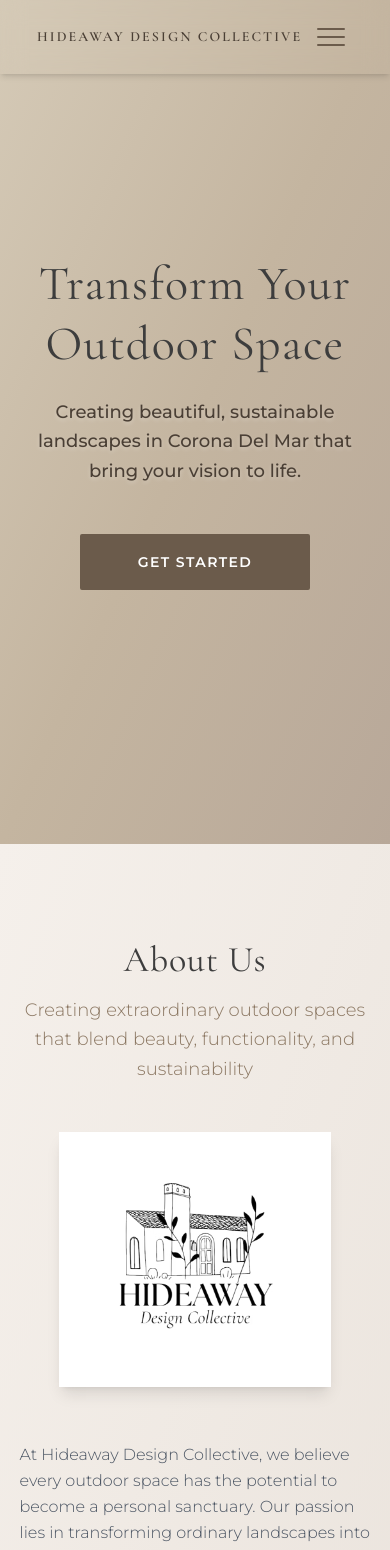
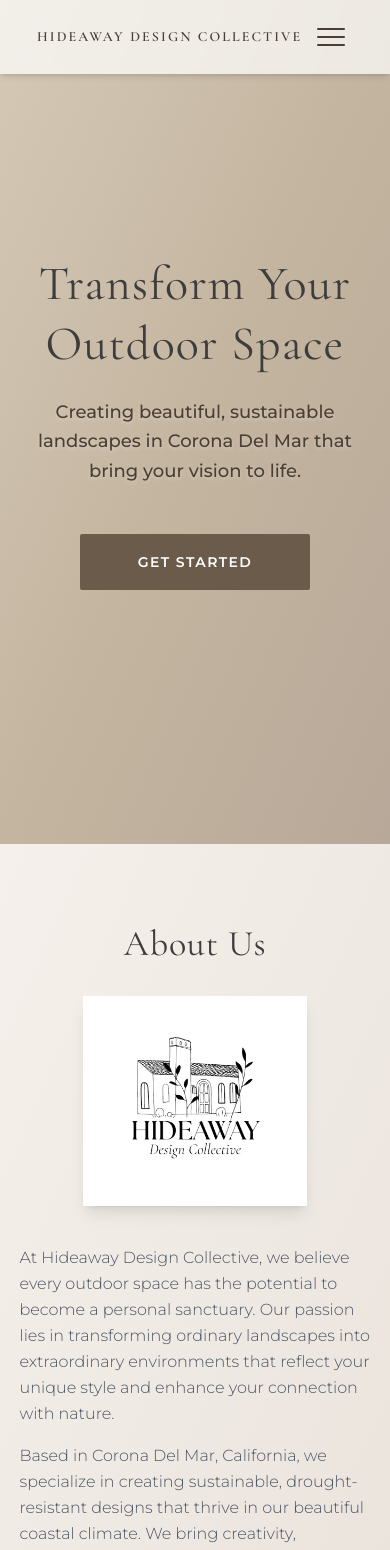
Before and after one commit to RentaProfessor/designlandingtest, a React (Vite) app: page / in a window 390 px wide. Shown: the top 1550 px of the page. Built offline with nearby package versions, Linux system fonts and the light colour scheme.

Commit message:
Fix mobile navigation issues: improve auto-scroll, compact About section, enhance menu visibility

```diff
--- a/src/components/About.jsx
+++ b/src/components/About.jsx
@@ -2,25 +2,25 @@ export default function About() {
   return (
     <section
       id="about"
-      className="min-h-screen flex flex-col items-center justify-center px-[5%] py-24 bg-gradient-to-br from-sand-100 to-sand-200"
+      className="min-h-screen flex flex-col items-center justify-center px-[5%] py-20 md:py-24 bg-gradient-to-br from-sand-100 to-sand-200"
     >
       <div className="max-w-5xl w-full text-center">
-        <h2 className="font-serif text-4xl md:text-6xl font-normal text-brown-800 mb-4 tracking-wide">
+        <h2 className="font-serif text-4xl md:text-6xl font-normal text-brown-800 mb-8 md:mb-4 tracking-wide">
           About Us
         </h2>
-        <p className="font-sans text-lg md:text-xl text-brown-400 mb-12 font-light leading-relaxed">
+        <p className="hidden md:block font-sans text-lg md:text-xl text-brown-400 mb-12 font-light leading-relaxed">
           Creating extraordinary outdoor spaces that blend beauty, functionality, and sustainability
         </p>
 
-        <div className="bg-white p-10 inline-block shadow-lg mb-12 transition-all duration-300 hover:-translate-y-2 hover:shadow-2xl">
+        <div className="bg-white p-8 md:p-10 inline-block shadow-lg mb-8 md:mb-12 transition-all duration-300 hover:-translate-y-2 hover:shadow-2xl">
           <img
             src="/HIDEAWAY (1)_edited.avif"
             alt="Hideaway Design Collective Logo"
-            className="w-48 md:w-56 h-auto"
+            className="w-40 md:w-56 h-auto"
           />
         </div>
 
-        <div className="max-w-3xl mx-auto space-y-6 text-left md:text-center">
+        <div className="max-w-3xl mx-auto space-y-4 md:space-y-6 text-left md:text-center">
           <p className="font-sans text-base md:text-lg text-gray-600 leading-relaxed font-light">
             At Hideaway Design Collective, we believe every outdoor space has the potential to become a personal sanctuary. Our passion lies in transforming ordinary landscapes into extraordinary environments that reflect your unique style and enhance your connection with nature.
           </p>
--- a/src/components/Header.jsx
+++ b/src/components/Header.jsx
@@ -16,7 +16,9 @@ export default function Header() {
     setIsMenuOpen(false)
     const element = document.getElementById(id)
     if (element) {
-      const offset = 80
+      // Use larger offset for mobile to account for header
+      const isMobile = window.innerWidth < 768
+      const offset = isMobile ? 70 : 80
       const elementPosition = element.getBoundingClientRect().top
       const offsetPosition = elementPosition + window.pageYOffset - offset
 
@@ -38,8 +40,10 @@ export default function Header() {
     <>
       {/* Header */}
       <header
-        className={`fixed top-0 left-0 right-0 z-50 bg-white/98 backdrop-blur-md transition-all duration-300 ${
-          isScrolled ? 'py-4 shadow-lg' : 'py-5 shadow-md'
+        className={`fixed top-0 left-0 right-0 z-50 transition-all duration-300 ${
+          isScrolled
+            ? 'py-4 shadow-lg bg-white/95 backdrop-blur-md'
+            : 'py-5 shadow-md bg-white/70 backdrop-blur-sm'
         }`}
         style={{
           paddingTop: 'max(1.25rem, env(safe-area-inset-top))',
@@ -49,7 +53,9 @@ export default function Header() {
       >
         <div className="flex justify-between items-center px-[5%]">
           {/* Logo */}
-          <h1 className="font-serif text-sm md:text-lg font-semibold tracking-[0.15em] text-brown-700 uppercase z-[1003]">
+          <h1 className={`font-serif text-sm md:text-lg font-semibold tracking-[0.15em] uppercase z-[1003] transition-colors duration-300 ${
+            isScrolled ? 'text-brown-800' : 'text-brown-700'
+          }`}>
             HIDEAWAY DESIGN COLLECTIVE
           </h1>
 
@@ -59,7 +65,9 @@ export default function Header() {
               <button
                 key={link.id}
                 onClick={() => scrollToSection(link.id)}
-                className="font-sans text-sm font-medium tracking-wider uppercase text-brown-500 hover:text-brown-400 transition-colors duration-300 relative group"
+                className={`font-sans text-sm font-medium tracking-wider uppercase hover:text-brown-400 transition-colors duration-300 relative group ${
+                  isScrolled ? 'text-brown-700' : 'text-brown-600'
+                }`}
               >
                 {link.label}
                 <span className="absolute bottom-[-5px] left-0 w-0 h-0.5 bg-brown-400 transition-all duration-300 group-hover:w-full" />
@@ -74,19 +82,19 @@ export default function Header() {
             aria-label="Toggle menu"
           >
             <span
-              className={`w-7 h-0.5 bg-brown-500 rounded transition-all duration-300 ${
-                isMenuOpen ? 'rotate-45 translate-y-[8px]' : ''
-              }`}
+              className={`w-7 h-0.5 rounded transition-all duration-300 ${
+                isScrolled ? 'bg-brown-800' : 'bg-brown-700'
+              } ${isMenuOpen ? 'rotate-45 translate-y-[8px]' : ''}`}
             />
             <span
-              className={`w-7 h-0.5 bg-brown-500 rounded transition-all duration-300 ${
-                isMenuOpen ? 'opacity-0 -translate-x-5' : ''
-              }`}
+              className={`w-7 h-0.5 rounded transition-all duration-300 ${
+                isScrolled ? 'bg-brown-800' : 'bg-brown-700'
+              } ${isMenuOpen ? 'opacity-0 -translate-x-5' : ''}`}
             />
             <span
-              className={`w-7 h-0.5 bg-brown-500 rounded transition-all duration-300 ${
-                isMenuOpen ? '-rotate-45 -translate-y-[8px]' : ''
-              }`}
+              className={`w-7 h-0.5 rounded transition-all duration-300 ${
+                isScrolled ? 'bg-brown-800' : 'bg-brown-700'
+              } ${isMenuOpen ? '-rotate-45 -translate-y-[8px]' : ''}`}
             />
           </button>
         </div>
```
